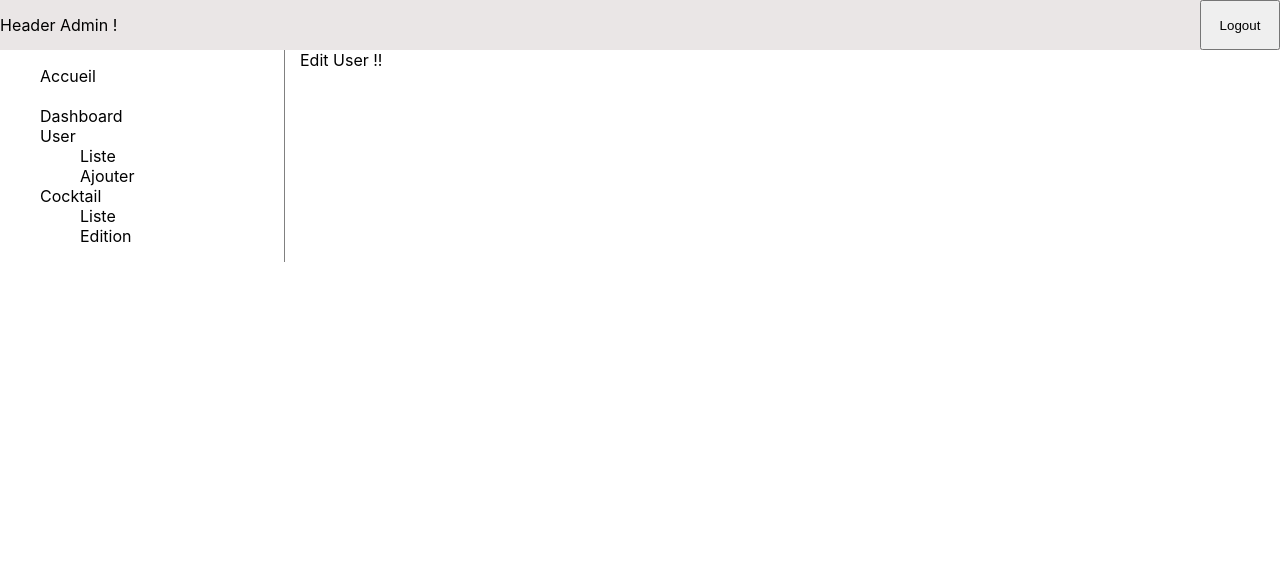
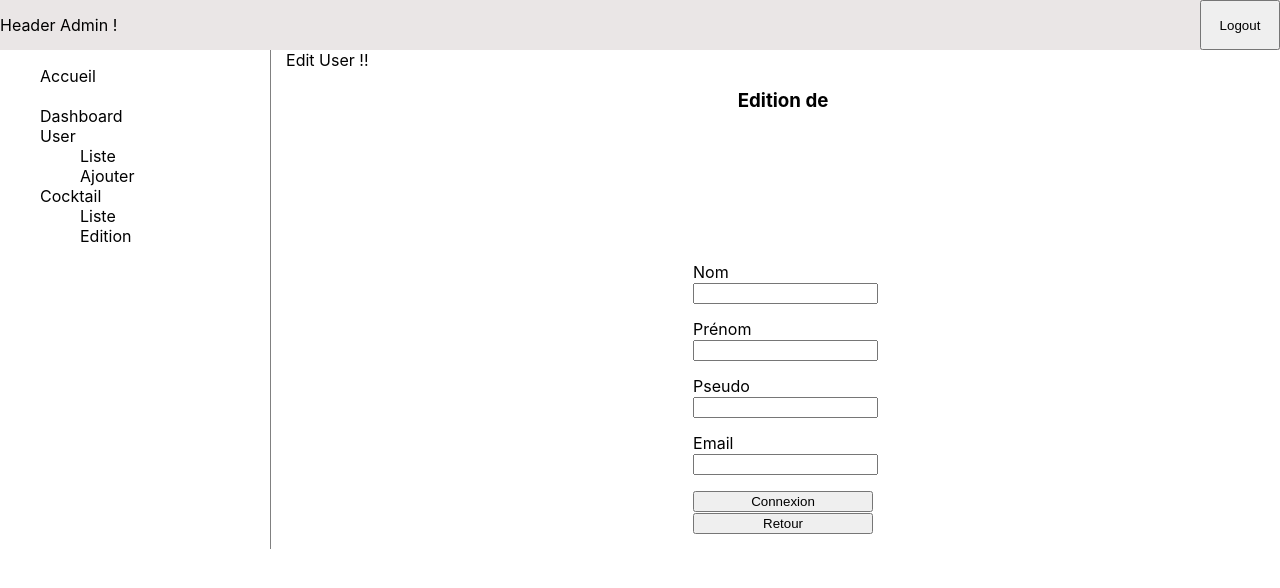
Before and after one commit to Elisee-des/React-Projet-Cocktail, a React (Create React App) app: page /admin/user/edit/1 in a window 1280 px wide. Shown: the top 588 px of the page. Built offline with nearby package versions, Linux system fonts and the light colour scheme; no server answers; sample sign-in values are in the browser's storage.

Commit message:
Debut edition d'un utilisateur

```diff
--- a/src/pages/Admin/User/User.js
+++ b/src/pages/Admin/User/User.js
@@ -1,5 +1,5 @@
 import React, { useEffect, useRef, useState } from 'react';
-import { useNavigate } from 'react-router-dom';
+import { Link } from 'react-router-dom';
 import { userService } from '@/_services';
 
 const User = () => {
@@ -7,7 +7,7 @@ const User = () => {
     const [users, setUsers] = useState([]);
     const flag = useRef(false);
 
-    let navigate = useNavigate();
+    // let navigate = useNavigate();
 
     useEffect( ()=> {
         console.log('useEffect');
@@ -47,7 +47,7 @@ const User = () => {
                     {
                         users.map(user => (
                             <tr key={user.id}>
-                                <td>{user.id}</td>
+                                <td><Link to={`/admin/user/edit/${user.id}`} >{user.id}</Link></td>
                                 <td>{user.nom}</td>
                                 <td>{user.prenom}</td>
                                 <td>{user.email}</td>
--- a/src/pages/Admin/User/UserEdit.js
+++ b/src/pages/Admin/User/UserEdit.js
@@ -1,14 +1,73 @@
-import React from 'react';
-import { useParams } from 'react-router-dom';
+import React, { useEffect, useRef, useState } from 'react';
+import { useNavigate, useParams } from 'react-router-dom';
+import { userService } from '@/_services';
+
 
 const UserEdit = () => {
 
     let {uid} = useParams();
+    let navigate = useNavigate();
     console.log(uid);
+    const flag = useRef(false);
+    const [user, setUsers] = useState({});
+
+
+    const onChange = (e) => {
+
+    }
+
+    const onSubmit = (e) => {
+        e.preventDefault();
+
+    }
+
+    useEffect( ()=> {
+        console.log('useEffect');
+
+        if (flag.current === false) {
+            userService.getUser(uid)
+                .then((res)=> {
+                    console.log(res.data.data)
+                    setUsers(res.data.data)
+                })
+                .catch(err => console.log(err));
+        }
+
+            return () => flag.current = true;
+    },[])
+
+    const handlRetour = () => {
+        navigate('/');
+    }
 
     return (
         <div className='UserEdit'>
             Edit User !!
+            <div className='Login'>
+            <h3 className='inscipt-form'>Edition de </h3>
+            <form action="">
+                <div className="group">
+                    <label htmlFor="nom">Nom</label>
+                    <input type="text" name='nom' value={user.email} onChange={onChange} />
+                </div>
+                <div className="group">
+                    <label htmlFor="prenom">Prénom</label>
+                    <input type="text" name='prenom' value={user.password} onChange={onChange} />
+                </div>
+                <div className="group">
+                    <label htmlFor="pseudo">Pseudo</label>
+                    <input type="text" name='pseudo' value={user.pseudo} onChange={onChange} />
+                </div>
+                <div className="group">
+                    <label htmlFor="email">Email</label>
+                    <input type="text" name='email' value={user.email} onChange={onChange} />
+                </div>
+                <div className="group">
+                    <button>Connexion</button>
+                    <button onClick={() => handlRetour()}>Retour</button>
+                </div>
+            </form>
+        </div>
         </div>
     );
 };
```
